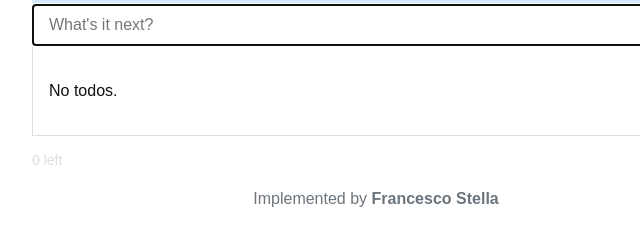
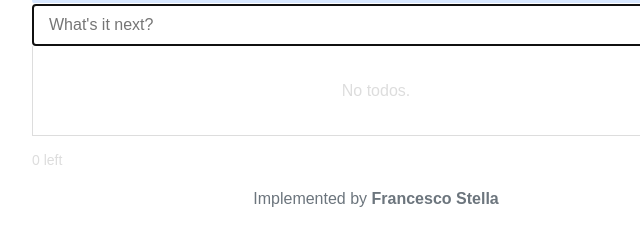
Before and after one commit to francescostella/todoapp-vanilla, a website built with Parcel: page src/index.html in a window 1280 px wide. Shown: the part 228-468 px from the top of the page, 264-904 px from the left. Built offline with nearby package versions, Linux system fonts and the light colour scheme.

Commit message:
feat: style empty message

```diff
--- a/src/js/TodoApp.js
+++ b/src/js/TodoApp.js
@@ -62,7 +62,7 @@ export default class TodoApp {
 
   renderTodos() {
     if (this.todoService.isEmpty()) {
-      this.$todoList.innerHTML = '<p>No todos.</p>';
+      this.$todoList.innerHTML = '<p class="list__empty">No todos.</p>';
       return;
     }
 
--- a/src/styles/components/list.scss
+++ b/src/styles/components/list.scss
@@ -2,6 +2,11 @@
   border: 1px solid $color-grey;
   margin: 0;
   padding: 16px;
+
+  &__empty {
+    color: $color-grey;
+    text-align: center;
+  }
 
   &__item {
     display: flex;
```
